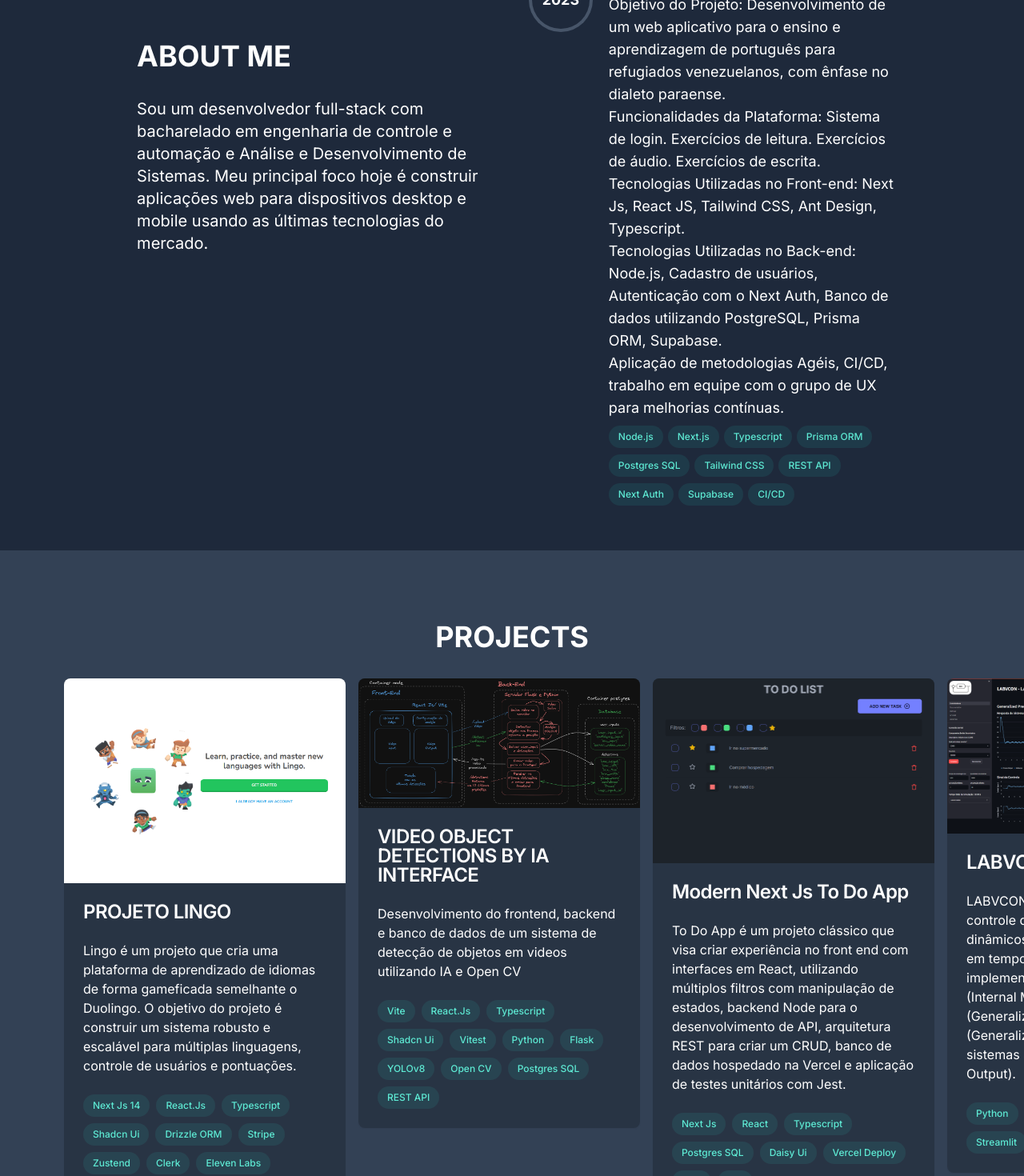
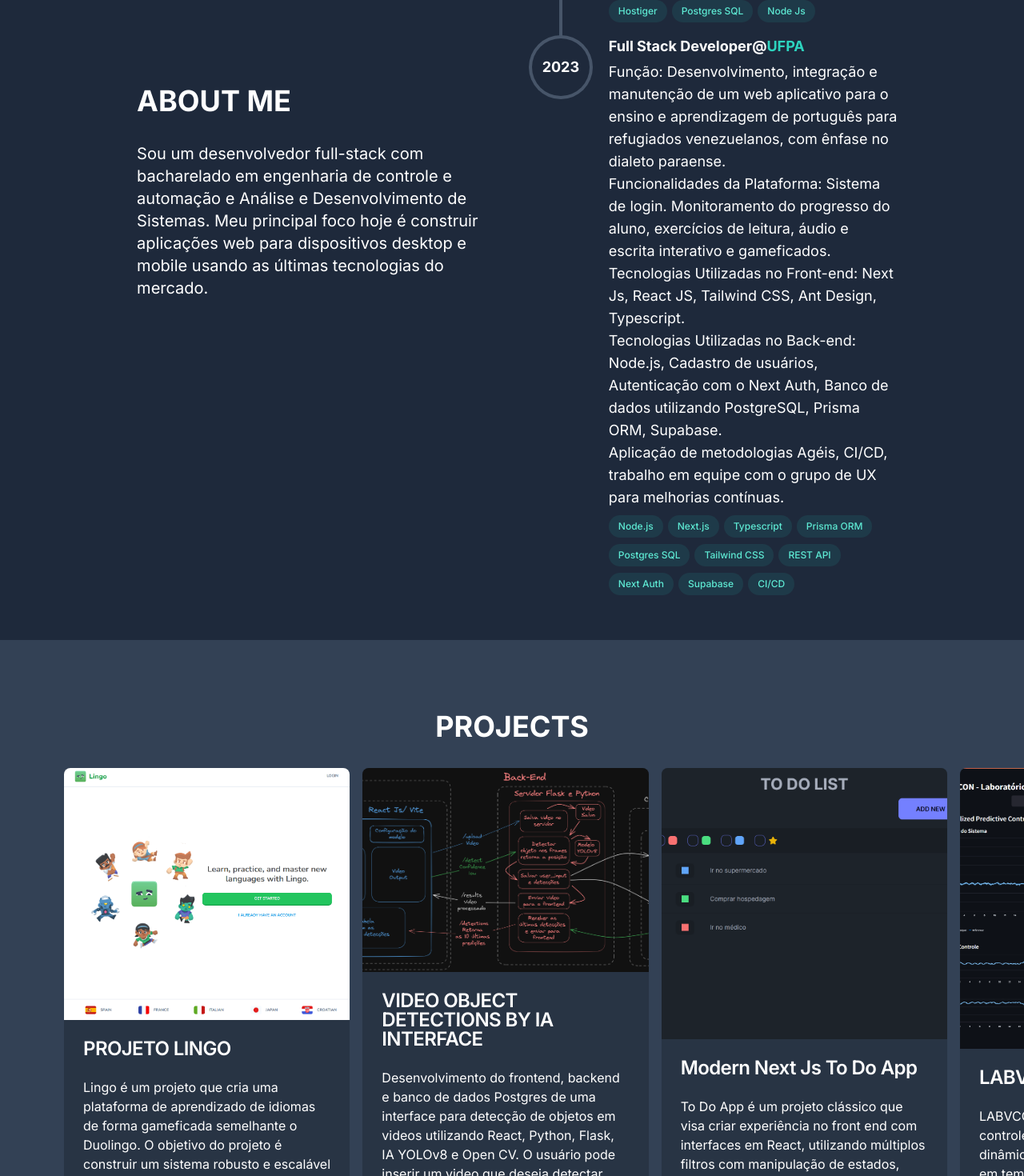
Before and after one commit to jrneliodias/my-portfolio, a Next.js app: page / in a window 1280 px wide. Shown: the part 1100-2570 px from the top of the page at 80% size. Built offline with nearby package versions, Linux system fonts and the light colour scheme.

Commit message:
style: improve the layout to ux experience

```diff
--- a/app/components/About.tsx
+++ b/app/components/About.tsx
@@ -9,7 +9,7 @@
                     <div className="flex w-full p-5 lg:w-1/2 flex-col ">
                         <Summary />
                     </div>
-                    <div className="flex justify-center w-5/6 lg:w-1/2 lg:flex flex-col ">
+                    <div className="flex justify-center w-full px-5 lg:p-0 lg:w-1/2 lg:flex flex-col ">
                         <Timeline />
                     </div>
                 </div>
--- a/app/components/Projects.tsx
+++ b/app/components/Projects.tsx
@@ -18,17 +18,16 @@
                 <Carousel className="flex items-center w-full lg:w-full h-11/12">
                     <CarouselContent className="px-5 lg:px-20 py-4 w-full">
                         {projectData.map((project, index) => (
-                            <Link key={index} href={`projects/${index}`}>
-                                <CarouselItem className="basis-1/2 lg:basis-1/3">
+                            <CarouselItem key={index} className="md:basis-1/2 xl:basis-1/3">
+                                <Link href={`projects/${index}`}>
                                     <ProjectCard
-                                        key={index}
                                         title={project.title}
                                         text={project.resume}
                                         image={project.image}
                                         tags={project.tags}
                                     />
-                                </CarouselItem>
-                            </Link>
+                                </Link>
+                            </CarouselItem>
 
                         ))}
                     </CarouselContent>
--- a/app/components/menu/elements/ProjectCard.tsx
+++ b/app/components/menu/elements/ProjectCard.tsx
@@ -18,19 +18,19 @@
 
     return (
 
-        <Card className="bg-black shadow-sm h-full text-white max-w-5xl min-w-[22rem] scale-100 transition-all hover:scale-[101%] bg-opacity-20 overflow-hidden">
+        <Card className="bg-black shadow-sm min-h-full text-white max-w-5xl min-w-[22rem] scale-100 transition-all hover:scale-[101%] bg-opacity-20 overflow-hidden flex flex-col">
             <Image
                 src={image[0]}
                 height={0}
                 width={0}
-                alt="image"
-                className=" w-full max-h-64 object-cover"
+                alt={title}
+                className="flex-grow w-full object-cover"
                 sizes="100vw"
             />
             <CardHeader>
                 <CardTitle>{title}</CardTitle>
             </CardHeader>
-            <CardContent>
+            <CardContent className="">
                 <p className="">{text}</p>
             </CardContent>
             <CardFooter>
--- a/app/projects/[projectId]/page.tsx
+++ b/app/projects/[projectId]/page.tsx
@@ -68,7 +68,7 @@
                         <Carousel className="w-full lg:w-5/6 flex flex-col">
                             <CarouselContent>
                                 {project.image.map((image, index) => (
-                                    <CarouselItem className="flex items-center  lg:items-start" key={index}>
+                                    <CarouselItem className="flex items-center  lg:items-start min-h-max" key={index}>
                                         <Image
                                             src={image}
                                             width={0}
--- a/constants/constant.tsx
+++ b/constants/constant.tsx
@@ -3,14 +3,14 @@
     {
         title: "Fullstack Developer",
         company: "Freelancing",
-        tasks: ["Building modern web applications with API integration such as landing pages and dashboards"],
-        tags: ["Next.Js", "React.Js", "Typescript", "REST API", "Hostiger"],
+        tasks: [" Construção de aplicações web modernas com integrações de APIS, como landing pages e dashboards.", "Desenvolvimento de APIs para integrar sistemas de gestão de equipes, como o sistema de gestão de equipes de vendas."],
+        tags: ["Next.Js", "React.Js", "Typescript", "REST API", "Hostiger", "Postgres SQL", "Node Js"],
         year: "2024"
     },
     {
         title: "Full Stack Developer",
         company: "UFPA",
-        tasks: ["Objetivo do Projeto: Desenvolvimento de um web aplicativo para o ensino e aprendizagem de português para refugiados venezuelanos, com ênfase no dialeto paraense.", "Funcionalidades da Plataforma: Sistema de login. Exercícios de leitura. Exercícios de áudio. Exercícios de escrita.", "Tecnologias Utilizadas no Front-end: Next Js, React JS, Tailwind CSS, Ant Design, Typescript.", " Tecnologias Utilizadas no Back-end: Node.js, Cadastro de usuários, Autenticação com o Next Auth, Banco de dados utilizando PostgreSQL, Prisma ORM, Supabase.", "Aplicação de metodologias Agéis, CI/CD, trabalho em equipe com o grupo de UX para melhorias contínuas."],
+        tasks: ["Função: Desenvolvimento, integração e manutenção de um web aplicativo para o ensino e aprendizagem de português para refugiados venezuelanos, com ênfase no dialeto paraense.", "Funcionalidades da Plataforma: Sistema de login. Monitoramento do progresso do aluno, exercícios de leitura, áudio e escrita interativo e gameficados.", "Tecnologias Utilizadas no Front-end: Next Js, React JS, Tailwind CSS, Ant Design, Typescript.", " Tecnologias Utilizadas no Back-end: Node.js, Cadastro de usuários, Autenticação com o Next Auth, Banco de dados utilizando PostgreSQL, Prisma ORM, Supabase.", "Aplicação de metodologias Agéis, CI/CD, trabalho em equipe com o grupo de UX para melhorias contínuas."],
         tags: ["Node.js", "Next.js", "Typescript", "Prisma ORM", "Postgres SQL", "Tailwind CSS", "REST API", "Next Auth", "Supabase", "CI/CD"],
         year: "2023"
     },
@@ -25,7 +25,7 @@
         video: ["https://www.youtube.com/embed/D_McBEfwxJY?si=5xPyMtiC87neRHH8"],
         resume: "Lingo é um projeto que cria uma plataforma de aprendizado de idiomas de forma gameficada semelhante o Duolingo. O objetivo do projeto é construir um sistema robusto e escalável para múltiplas linguagens, controle de usuários e pontuações.",
         text: [
-            "Lingo é um projeto que cria uma plataforma de aprendizado de idiomas de forma gameficada semelhante o Duolingo. O objetivo do projeto é construir um sistema robusto e escalável para múltiplas linguagens, controle de usuários e pontuações. Além disso, é uma oportunidade de aplicar o Project Based Learning (PBL), ou seja me atualizar e aprofundar meus conhecimentos na integrações de tecnologias com um desenvolvimento de um projeto open-source. Claro que isso foi possível pelo trabalho espetacular do Antonio do Code With Antonio que criou esse curso maravilhoso gratuito. Recomendadissímo os cursos dele.",
+            "Lingo é um projeto de uma plataforma de aprendizado de idiomas de forma gameficada semelhante o Duolingo. O objetivo do projeto é construir um sistema robusto e escalável para múltiplas linguagens, controle de usuários e pontuações. Além disso, é uma oportunidade de aplicar o Project Based Learning (PBL), ou seja me atualizar e aprofundar meus conhecimentos na integrações de tecnologias com um desenvolvimento de um projeto open-source. Claro que isso foi possível pelo trabalho espetacular do Antonio do Code With Antonio que criou esse curso maravilhoso gratuito. Recomendadissímo os cursos dele.",
             "Então mesmo que seja algo pronto e passo a passo, tem seu valor aprender com projetos reais, visto que você precisa acompanhar o racíocionio de outra pessoa para chegar no objetivo, é um curso longo, vai aparecer erros que não apaprece no código dele e sempre deixamos passar algo. Além disso, você aprende novas sacadas e soluções para problemas cotidianos na vida de um Dev.",
         ],
         tags: ["Next Js 14", "React.Js", "Typescript", "Shadcn Ui", "Drizzle ORM", "Stripe", "Zustend", "Clerk", "Eleven Labs", "Postgres SQL", "REST API", "Serve Actions", "Vercel Deploy"],
@@ -35,7 +35,7 @@
         image: ["/detect-objects-schema.png"],
         link: ["https://github.com/jrneliodias/detect-object-interface"],
         video: ["https://www.youtube.com/embed/BLGKxnFnMqo?si=JGmcAzIXM4BivgTt"],
-        resume: "Desenvolvimento do frontend, backend e banco de dados de um sistema de detecção de objetos em videos utilizando IA e Open CV",
+        resume: "Desenvolvimento do frontend, backend e banco de dados Postgres de uma interface para detecção de objetos em videos utilizando React, Python, Flask, IA YOLOv8 e Open CV. O usuário pode inserir um video que deseja detectar, configurar o modelo YOLO e receber o resultado em video na mesma interface com as detecções em tabela",
         text: [
             "Objetivo: Construir a interface  intuitiva de comunicação do usuário, o servidor para o processamento do video e o banco de dados para armazenar os resultados. Desse modo, o usuário envia seu video para o servidor pela interface e, após o processamento é devolvido para o navegador.",
             "Experiências com o projeto: Adquiri experiência ao trabalhar com um projeto com 3 servidores independentes. Desenvolvi toda estrutura do frontend, backend e banco de dados. Obtive experiência na construção de API utilizando Flask e Python e na utilização do modelo YOLOv8 e Open CV.",
```
